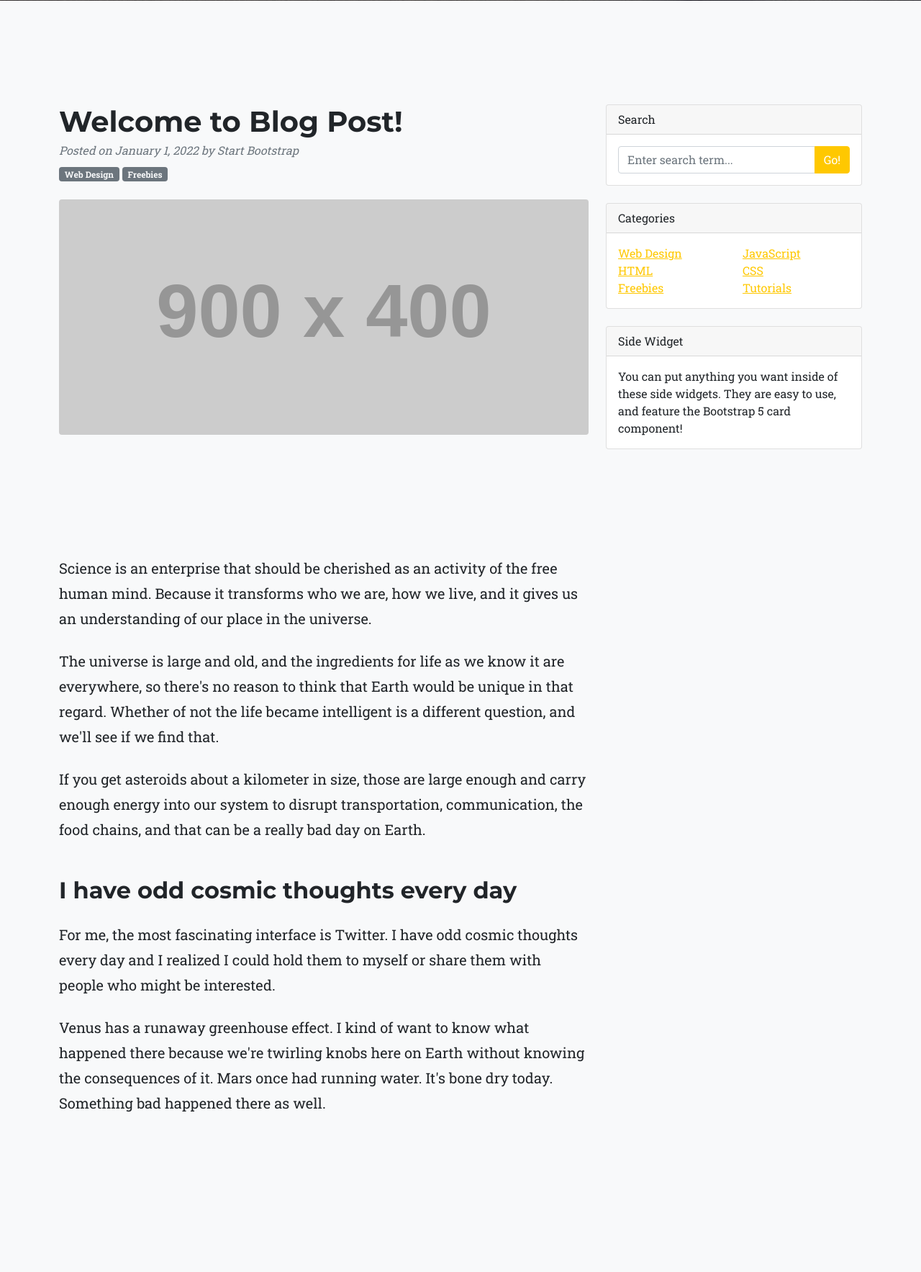
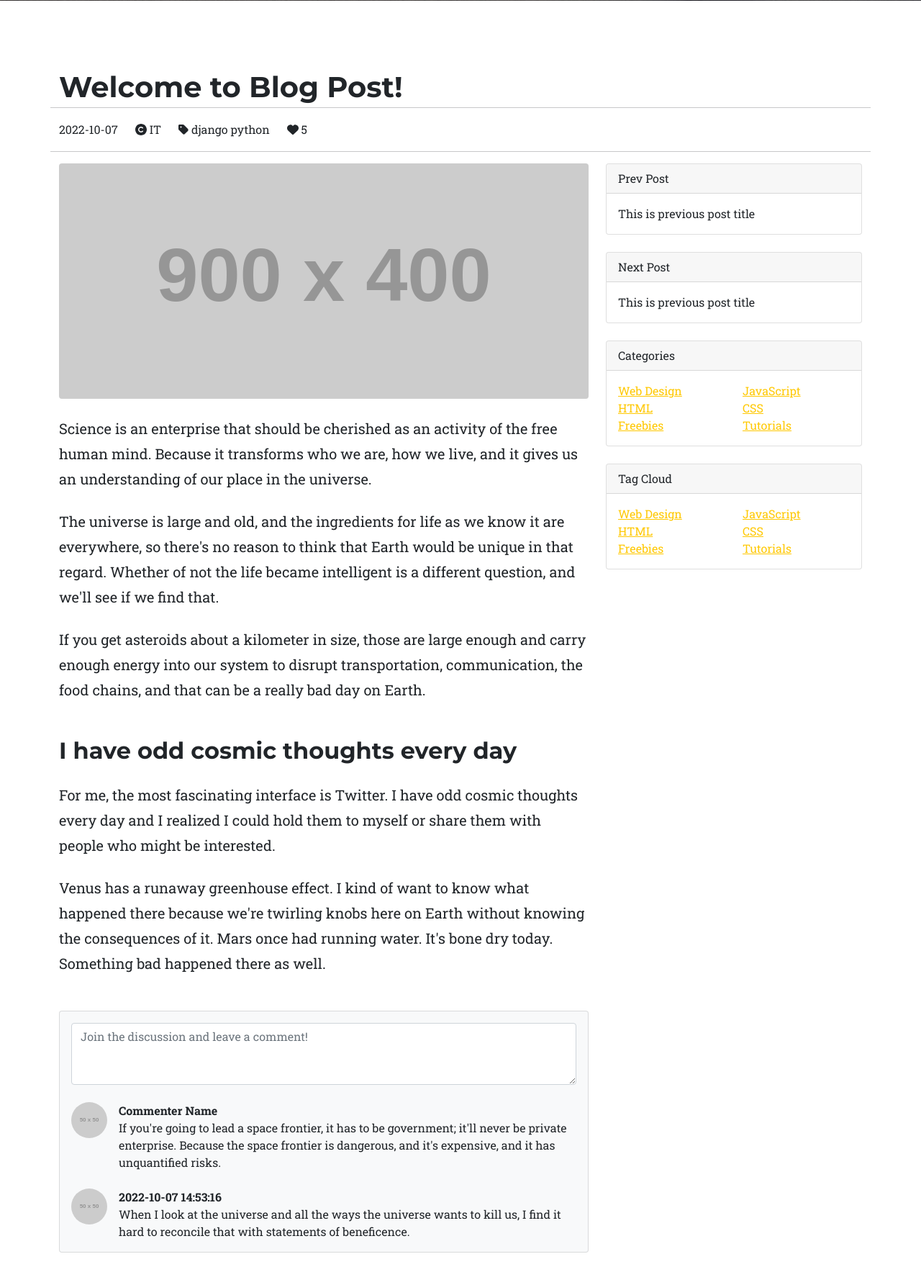
Before and after one commit to yjin0034/VueDjangoBootstrap-BlogPractice, a Django app: template templates/blog/post_detail.html in a window 1280 px wide. Shown: the part 675-2442 px from the top of the page at 72% size. After the commit the page ends 2415 px from the top, so only its background shows below. Run offline with Django 3.2, Linux system fonts and the light colour scheme; the template is opened without the code that fills it, so the values that code supplies are empty; grey boxes labelled with a size stand in for pictures from a placeholder-image service; some libraries are stand-ins or nearby versions.

Commit message:
Post 상세페이지 Template 수정(templates/blog/post_detail.html) - Post 상세페이지 화면 수정

```diff
--- a/templates/blog/post_detail.html
+++ b/templates/blog/post_detail.html
@@ -7,36 +7,41 @@
 
 {% block content %}  {# base.html 본문 오버라이딩 #}
 <!-- Post Detail Grid-->  {# Post 상세보기 페이지 #}
-    <section class="page-section bg-light" id="post">
-        <div class="container mt-5">
+<section class="page-section" id="post">
+    <div class="container">
+        <div class="row">
+            <!-- Post title-->
+            <h1 class="fw-bolder mb-1">Welcome to Blog Post!</h1>
+            <hr>
+            <p>
+                <span>2022-10-07 &emsp;</span>
+                <i class="fas fa-copyright"></i>  {# 웹 폰트 아이콘 #}
+                <span>IT &emsp;</span>
+                <i class="fas fa-tag"></i>
+                <span>django python &emsp;</span>
+                <i class="fas fa-heart"></i>
+                <span>5 &emsp;</span>
+            </p>
+            <hr>
+        </div>
         <div class="row">
             <div class="col-lg-8">
                 <!-- Post content-->
                 <article>
-                        <!-- Post header-->
-                        <header class="mb-4">
-                            <!-- Post title-->
-                            <h1 class="fw-bolder mb-1">Welcome to Blog Post!</h1>
-                            <!-- Post meta content-->
-                            <div class="text-muted fst-italic mb-2">Posted on January 1, 2022 by Start Bootstrap</div>
-                            <!-- Post categories-->
-                            <a class="badge bg-secondary text-decoration-none link-light" href="#!">Web Design</a>
-                            <a class="badge bg-secondary text-decoration-none link-light" href="#!">Freebies</a>
-                        </header>
                     <!-- Preview image figure-->
                     <figure class="mb-4"><img class="img-fluid rounded" src="https://dummyimage.com/900x400/ced4da/6c757d.jpg" alt="..." /></figure>
                     <!-- Post content-->
-                        <section class="mb-5">
+                    <div class="mb-5">
                         <p class="fs-5 mb-4">Science is an enterprise that should be cherished as an activity of the free human mind. Because it transforms who we are, how we live, and it gives us an understanding of our place in the universe.</p>
                         <p class="fs-5 mb-4">The universe is large and old, and the ingredients for life as we know it are everywhere, so there's no reason to think that Earth would be unique in that regard. Whether of not the life became intelligent is a different question, and we'll see if we find that.</p>
                         <p class="fs-5 mb-4">If you get asteroids about a kilometer in size, those are large enough and carry enough energy into our system to disrupt transportation, communication, the food chains, and that can be a really bad day on Earth.</p>
                         <h2 class="fw-bolder mb-4 mt-5">I have odd cosmic thoughts every day</h2>
                         <p class="fs-5 mb-4">For me, the most fascinating interface is Twitter. I have odd cosmic thoughts every day and I realized I could hold them to myself or share them with people who might be interested.</p>
                         <p class="fs-5 mb-4">Venus has a runaway greenhouse effect. I kind of want to know what happened there because we're twirling knobs here on Earth without knowing the consequences of it. Mars once had running water. It's bone dry today. Something bad happened there as well.</p>
-                        </section>
+                    </div>
                 </article>
-                    <!-- Comments section-->
-                    <section class="mb-5">
+                <!-- Comments section-->  {# 댓글 #}
+                <div class="mb-5">
                     <div class="card bg-light">
                         <div class="card-body">
                             <!-- Comment form-->
@@ -46,48 +51,34 @@
                                 <!-- Parent comment-->
                                 <div class="flex-shrink-0"><img class="rounded-circle" src="https://dummyimage.com/50x50/ced4da/6c757d.jpg" alt="..." /></div>
                                 <div class="ms-3">
-                                        <div class="fw-bold">Commenter Name</div>
+                                    <div class="fw-bold">Commenter Name</div>  {# 댓글 작성자 #}
                                     If you're going to lead a space frontier, it has to be government; it'll never be private enterprise. Because the space frontier is dangerous, and it's expensive, and it has unquantified risks.
-                                        <!-- Child comment 1-->
-                                        <div class="d-flex mt-4">
-                                            <div class="flex-shrink-0"><img class="rounded-circle" src="https://dummyimage.com/50x50/ced4da/6c757d.jpg" alt="..." /></div>
-                                            <div class="ms-3">
-                                                <div class="fw-bold">Commenter Name</div>
-                                                And under those conditions, you cannot establish a capital-market evaluation of that enterprise. You can't get investors.
-                                            </div>
-                                        </div>
-                                        <!-- Child comment 2-->
-                                        <div class="d-flex mt-4">
-                                            <div class="flex-shrink-0"><img class="rounded-circle" src="https://dummyimage.com/50x50/ced4da/6c757d.jpg" alt="..." /></div>
-                                            <div class="ms-3">
-                                                <div class="fw-bold">Commenter Name</div>
-                                                When you put money directly to a problem, it makes a good headline.
-                                            </div>
-                                        </div>
                                 </div>
                             </div>
                             <!-- Single comment-->
                             <div class="d-flex">
                                 <div class="flex-shrink-0"><img class="rounded-circle" src="https://dummyimage.com/50x50/ced4da/6c757d.jpg" alt="..." /></div>
                                 <div class="ms-3">
-                                        <div class="fw-bold">Commenter Name</div>
+                                    <div class="fw-bold">2022-10-07 14:53:16</div>  {# 댓글 수정 시간 #}
                                     When I look at the universe and all the ways the universe wants to kill us, I find it hard to reconcile that with statements of beneficence.
                                 </div>
                             </div>
                         </div>
                     </div>
-                    </section>
                 </div>
-                <!-- Side widgets-->
+            </div>
+            <!-- Side widgets-->  {# 위젯 #}
             <div class="col-lg-4">
-                    <!-- Search widget-->
                 <div class="card mb-4">
-                        <div class="card-header">Search</div>
+                    <div class="card-header">Prev Post</div>  {# 이전 Post #}
                     <div class="card-body">
-                            <div class="input-group">
-                                <input class="form-control" type="text" placeholder="Enter search term..." aria-label="Enter search term..." aria-describedby="button-search" />
-                                <button class="btn btn-primary" id="button-search" type="button">Go!</button>
+                        This is previous post title
                     </div>
+                </div>
+                <div class="card mb-4">
+                    <div class="card-header">Next Post</div>  {# 다음 Post #}
+                    <div class="card-body">
+                        This is previous post title
                     </div>
                 </div>
                 <!-- Categories widget-->
@@ -112,10 +103,27 @@
                         </div>
                     </div>
                 </div>
-                    <!-- Side widget-->
+                <!-- Categories widget-->
                 <div class="card mb-4">
-                        <div class="card-header">Side Widget</div>
-                        <div class="card-body">You can put anything you want inside of these side widgets. They are easy to use, and feature the Bootstrap 5 card component!</div>
+                    <div class="card-header">Tag Cloud</div>  {# Tag cloud #}
+                    <div class="card-body">
+                        <div class="row">
+                            <div class="col-sm-6">
+                                <ul class="list-unstyled mb-0">
+                                    <li><a href="#!">Web Design</a></li>
+                                    <li><a href="#!">HTML</a></li>
+                                    <li><a href="#!">Freebies</a></li>
+                                </ul>
+                            </div>
+                            <div class="col-sm-6">
+                                <ul class="list-unstyled mb-0">
+                                    <li><a href="#!">JavaScript</a></li>
+                                    <li><a href="#!">CSS</a></li>
+                                    <li><a href="#!">Tutorials</a></li>
+                                </ul>
+                            </div>
+                        </div>
+                    </div>
                 </div>
             </div>
         </div>
```
Also changed, not shown: templates/home.html (indentation only). Lines whose indentation alone changed are shown as unchanged.
